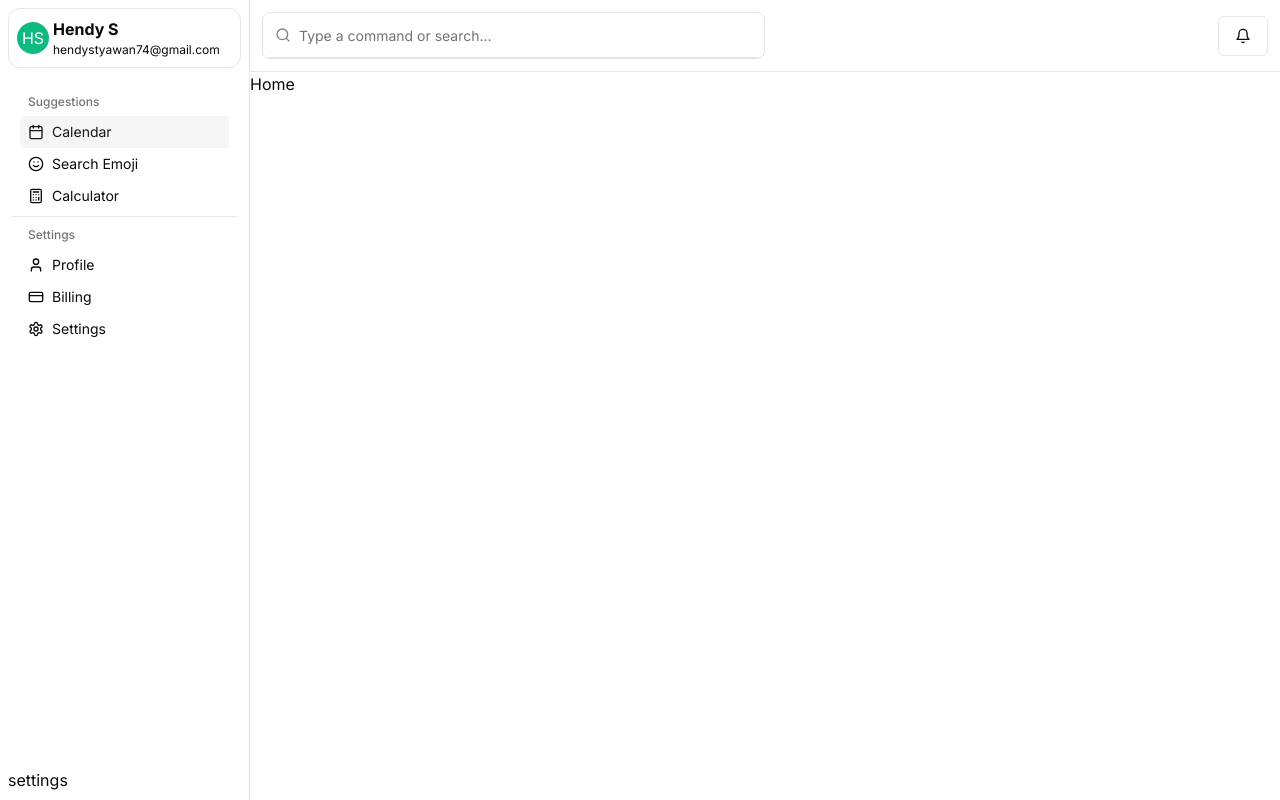
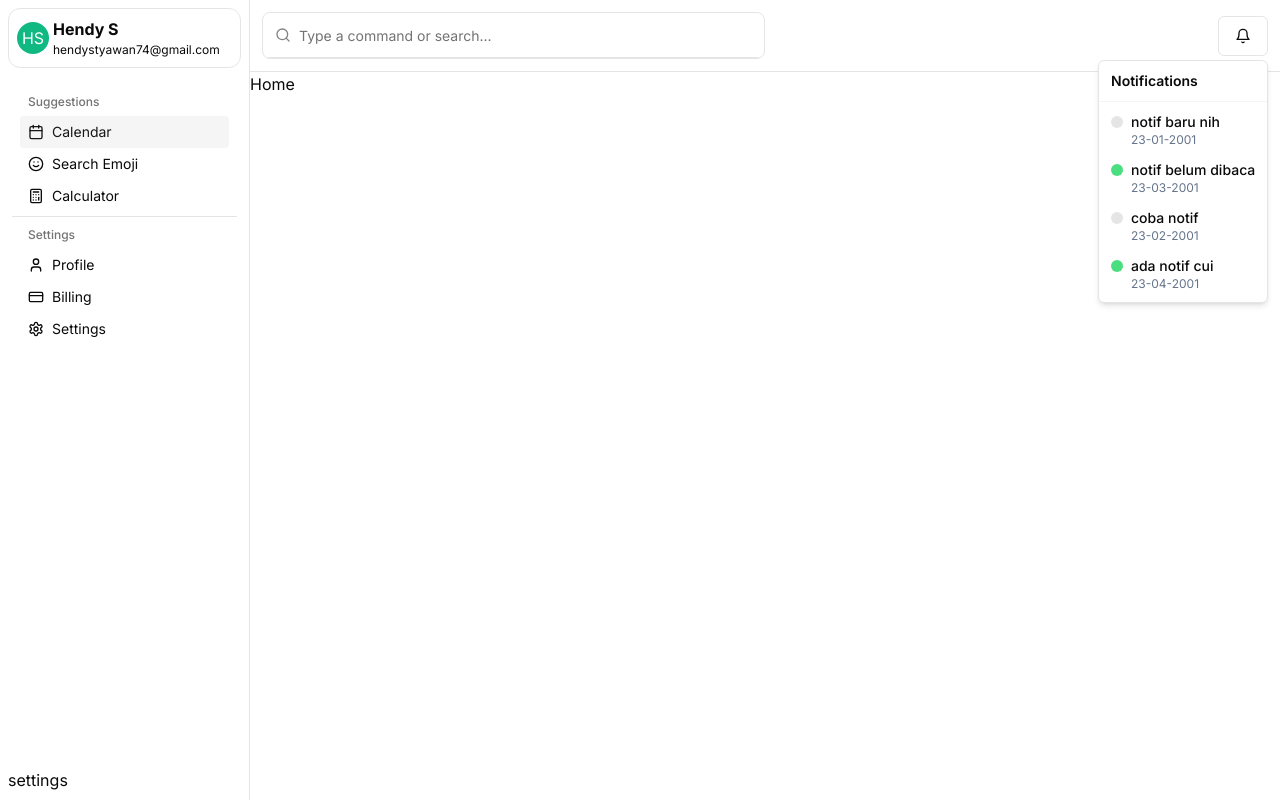
Before and after one commit to HenSetiawan/react-basics, a Next.js app in the folder 05-next-shadcn/: page / in a window 1280 px wide. Both pictures are taken after a click on the button 1243 px from the left and 35 px from the top of the page. Built offline with nearby package versions, Linux system fonts and the light colour scheme.

Commit message:
feat : list notifications

```diff
--- a/05-next-shadcn/components/Header.tsx
+++ b/05-next-shadcn/components/Header.tsx
@@ -2,16 +2,81 @@
 import { BellIcon } from "lucide-react";
 import { CommandDemo } from "./Command";
 import { Button } from "./ui/button";
+
+import {
+  DropdownMenu,
+  DropdownMenuContent,
+  DropdownMenuItem,
+  DropdownMenuLabel,
+  DropdownMenuSeparator,
+  DropdownMenuTrigger,
+} from "@/components/ui/dropdown-menu";
 function Header() {
+  const notifications: {
+    text: string;
+    isRead: boolean;
+    date: string;
+    id: any;
+  }[] = [
+    {
+      text: "notif baru nih",
+      date: "23-01-2001",
+      isRead: true,
+      id: 1,
+    },
+    {
+      text: "notif belum dibaca",
+      date: "23-03-2001",
+      isRead: false,
+      id: 2,
+    },
+    {
+      text: "coba notif",
+      date: "23-02-2001",
+      isRead: true,
+      id: 3,
+    },
+    {
+      text: "ada notif cui",
+      date: "23-04-2001",
+      isRead: false,
+      id: 4,
+    },
+  ];
   return (
     <div className="flex p-3 border-b items-center">
       <div className="w-1/2">
         <CommandDemo />
       </div>
       <div className="w-1/2 flex justify-end">
-        <Button variant="outline" className="icon">
-          <BellIcon className="w-4 h-4" />
-        </Button>
+        <DropdownMenu>
+          <DropdownMenuTrigger asChild>
+            <Button variant="outline" className="icon">
+              <BellIcon className="w-4 h-4" />
+            </Button>
+          </DropdownMenuTrigger>
+          <DropdownMenuContent align="end">
+            <DropdownMenuLabel>Notifications</DropdownMenuLabel>
+            <DropdownMenuSeparator />
+            {notifications.map((notification) => {
+              return (
+                <DropdownMenuItem key={notification.id} className="flex gap-2 items-start">
+                  <span
+                    className={`${
+                      notification.isRead ? "bg-neutral-200" : "bg-green-400"
+                    } w-3 h-3 rounded-full my-1`}
+                  ></span>
+                  <div>
+                    <p className="font-medium">{notification.text}</p>
+                    <p className="text-xs text-slate-500">
+                      {notification.date}
+                    </p>
+                  </div>
+                </DropdownMenuItem>
+              );
+            })}
+          </DropdownMenuContent>
+        </DropdownMenu>
       </div>
     </div>
   );
--- /dev/null
+++ b/05-next-shadcn/components/ui/dropdown-menu.tsx
@@ -0,0 +1,200 @@
+"use client"
+
+import * as React from "react"
+import * as DropdownMenuPrimitive from "@radix-ui/react-dropdown-menu"
+import { Check, ChevronRight, Circle } from "lucide-react"
+
+import { cn } from "@/lib/utils"
+
+const DropdownMenu = DropdownMenuPrimitive.Root
+
+const DropdownMenuTrigger = DropdownMenuPrimitive.Trigger
+
+const DropdownMenuGroup = DropdownMenuPrimitive.Group
+
+const DropdownMenuPortal = DropdownMenuPrimitive.Portal
+
+const DropdownMenuSub = DropdownMenuPrimitive.Sub
+
+const DropdownMenuRadioGroup = DropdownMenuPrimitive.RadioGroup
+
+const DropdownMenuSubTrigger = React.forwardRef<
+  React.ElementRef<typeof DropdownMenuPrimitive.SubTrigger>,
+  React.ComponentPropsWithoutRef<typeof DropdownMenuPrimitive.SubTrigger> & {
+    inset?: boolean
+  }
+>(({ className, inset, children, ...props }, ref) => (
+  <DropdownMenuPrimitive.SubTrigger
+    ref={ref}
+    className={cn(
+      "flex cursor-default select-none items-center rounded-sm px-2 py-1.5 text-sm outline-none focus:bg-accent data-[state=open]:bg-accent",
+      inset && "pl-8",
+      className
+    )}
+    {...props}
+  >
+    {children}
+    <ChevronRight className="ml-auto h-4 w-4" />
+  </DropdownMenuPrimitive.SubTrigger>
+))
+DropdownMenuSubTrigger.displayName =
+  DropdownMenuPrimitive.SubTrigger.displayName
+
+const DropdownMenuSubContent = React.forwardRef<
+  React.ElementRef<typeof DropdownMenuPrimitive.SubContent>,
+  React.ComponentPropsWithoutRef<typeof DropdownMenuPrimitive.SubContent>
+>(({ className, ...props }, ref) => (
+  <DropdownMenuPrimitive.SubContent
+    ref={ref}
+    className={cn(
+      "z-50 min-w-[8rem] overflow-hidden rounded-md border bg-popover p-1 text-popover-foreground shadow-lg data-[state=open]:animate-in data-[state=closed]:animate-out data-[state=closed]:fade-out-0 data-[state=open]:fade-in-0 data-[state=closed]:zoom-out-95 data-[state=open]:zoom-in-95 data-[side=bottom]:slide-in-from-top-2 data-[side=left]:slide-in-from-right-2 data-[side=right]:slide-in-from-left-2 data-[side=top]:slide-in-from-bottom-2",
+      className
+    )}
+    {...props}
+  />
+))
+DropdownMenuSubContent.displayName =
+  DropdownMenuPrimitive.SubContent.displayName
+
+const DropdownMenuContent = React.forwardRef<
+  React.ElementRef<typeof DropdownMenuPrimitive.Content>,
+  React.ComponentPropsWithoutRef<typeof DropdownMenuPrimitive.Content>
+>(({ className, sideOffset = 4, ...props }, ref) => (
+  <DropdownMenuPrimitive.Portal>
+    <DropdownMenuPrimitive.Content
+      ref={ref}
+      sideOffset={sideOffset}
+      className={cn(
+        "z-50 min-w-[8rem] overflow-hidden rounded-md border bg-popover p-1 text-popover-foreground shadow-md data-[state=open]:animate-in data-[state=closed]:animate-out data-[state=closed]:fade-out-0 data-[state=open]:fade-in-0 data-[state=closed]:zoom-out-95 data-[state=open]:zoom-in-95 data-[side=bottom]:slide-in-from-top-2 data-[side=left]:slide-in-from-right-2 data-[side=right]:slide-in-from-left-2 data-[side=top]:slide-in-from-bottom-2",
+        className
+      )}
+      {...props}
+    />
+  </DropdownMenuPrimitive.Portal>
+))
+DropdownMenuContent.displayName = DropdownMenuPrimitive.Content.displayName
+
+const DropdownMenuItem = React.forwardRef<
+  React.ElementRef<typeof DropdownMenuPrimitive.Item>,
+  React.ComponentPropsWithoutRef<typeof DropdownMenuPrimitive.Item> & {
+    inset?: boolean
+  }
+>(({ className, inset, ...props }, ref) => (
+  <DropdownMenuPrimitive.Item
+    ref={ref}
+    className={cn(
+      "relative flex cursor-default select-none items-center rounded-sm px-2 py-1.5 text-sm outline-none transition-colors focus:bg-accent focus:text-accent-foreground data-[disabled]:pointer-events-none data-[disabled]:opacity-50",
+      inset && "pl-8",
+      className
+    )}
+    {...props}
+  />
+))
+DropdownMenuItem.displayName = DropdownMenuPrimitive.Item.displayName
+
+const DropdownMenuCheckboxItem = React.forwardRef<
+  React.ElementRef<typeof DropdownMenuPrimitive.CheckboxItem>,
+  React.ComponentPropsWithoutRef<typeof DropdownMenuPrimitive.CheckboxItem>
+>(({ className, children, checked, ...props }, ref) => (
+  <DropdownMenuPrimitive.CheckboxItem
+    ref={ref}
+    className={cn(
+      "relative flex cursor-default select-none items-center rounded-sm py-1.5 pl-8 pr-2 text-sm outline-none transition-colors focus:bg-accent focus:text-accent-foreground data-[disabled]:pointer-events-none data-[disabled]:opacity-50",
+      className
+    )}
+    checked={checked}
+    {...props}
+  >
+    <span className="absolute left-2 flex h-3.5 w-3.5 items-center justify-center">
+      <DropdownMenuPrimitive.ItemIndicator>
+        <Check className="h-4 w-4" />
+      </DropdownMenuPrimitive.ItemIndicator>
+    </span>
+    {children}
+  </DropdownMenuPrimitive.CheckboxItem>
+))
+DropdownMenuCheckboxItem.displayName =
+  DropdownMenuPrimitive.CheckboxItem.displayName
+
+const DropdownMenuRadioItem = React.forwardRef<
+  React.ElementRef<typeof DropdownMenuPrimitive.RadioItem>,
+  React.ComponentPropsWithoutRef<typeof DropdownMenuPrimitive.RadioItem>
+>(({ className, children, ...props }, ref) => (
+  <DropdownMenuPrimitive.RadioItem
+    ref={ref}
+    className={cn(
+      "relative flex cursor-default select-none items-center rounded-sm py-1.5 pl-8 pr-2 text-sm outline-none transition-colors focus:bg-accent focus:text-accent-foreground data-[disabled]:pointer-events-none data-[disabled]:opacity-50",
+      className
+    )}
+    {...props}
+  >
+    <span className="absolute left-2 flex h-3.5 w-3.5 items-center justify-center">
+      <DropdownMenuPrimitive.ItemIndicator>
+        <Circle className="h-2 w-2 fill-current" />
+      </DropdownMenuPrimitive.ItemIndicator>
+    </span>
+    {children}
+  </DropdownMenuPrimitive.RadioItem>
+))
+DropdownMenuRadioItem.displayName = DropdownMenuPrimitive.RadioItem.displayName
+
+const DropdownMenuLabel = React.forwardRef<
+  React.ElementRef<typeof DropdownMenuPrimitive.Label>,
+  React.ComponentPropsWithoutRef<typeof DropdownMenuPrimitive.Label> & {
+    inset?: boolean
+  }
+>(({ className, inset, ...props }, ref) => (
+  <DropdownMenuPrimitive.Label
+    ref={ref}
+    className={cn(
+      "px-2 py-1.5 text-sm font-semibold",
+      inset && "pl-8",
+      className
+    )}
+    {...props}
+  />
+))
+DropdownMenuLabel.displayName = DropdownMenuPrimitive.Label.displayName
+
+const DropdownMenuSeparator = React.forwardRef<
+  React.ElementRef<typeof DropdownMenuPrimitive.Separator>,
+  React.ComponentPropsWithoutRef<typeof DropdownMenuPrimitive.Separator>
+>(({ className, ...props }, ref) => (
+  <DropdownMenuPrimitive.Separator
+    ref={ref}
+    className={cn("-mx-1 my-1 h-px bg-muted", className)}
+    {...props}
+  />
+))
+DropdownMenuSeparator.displayName = DropdownMenuPrimitive.Separator.displayName
+
+const DropdownMenuShortcut = ({
+  className,
+  ...props
+}: React.HTMLAttributes<HTMLSpanElement>) => {
+  return (
+    <span
+      className={cn("ml-auto text-xs tracking-widest opacity-60", className)}
+      {...props}
+    />
+  )
+}
+DropdownMenuShortcut.displayName = "DropdownMenuShortcut"
+
+export {
+  DropdownMenu,
+  DropdownMenuTrigger,
+  DropdownMenuContent,
+  DropdownMenuItem,
+  DropdownMenuCheckboxItem,
+  DropdownMenuRadioItem,
+  DropdownMenuLabel,
+  DropdownMenuSeparator,
+  DropdownMenuShortcut,
+  DropdownMenuGroup,
+  DropdownMenuPortal,
+  DropdownMenuSub,
+  DropdownMenuSubContent,
+  DropdownMenuSubTrigger,
+  DropdownMenuRadioGroup,
+}
--- a/05-next-shadcn/package.json
+++ b/05-next-shadcn/package.json
@@ -10,6 +10,7 @@
   },
   "dependencies": {
     "@radix-ui/react-dialog": "^1.0.5",
+    "@radix-ui/react-dropdown-menu": "^2.0.6",
     "@radix-ui/react-slot": "^1.0.2",
     "class-variance-authority": "^0.7.0",
     "clsx": "^2.1.1",
```
Also changed, not shown: 1 other file (tests, documents, lock files or other folders).
